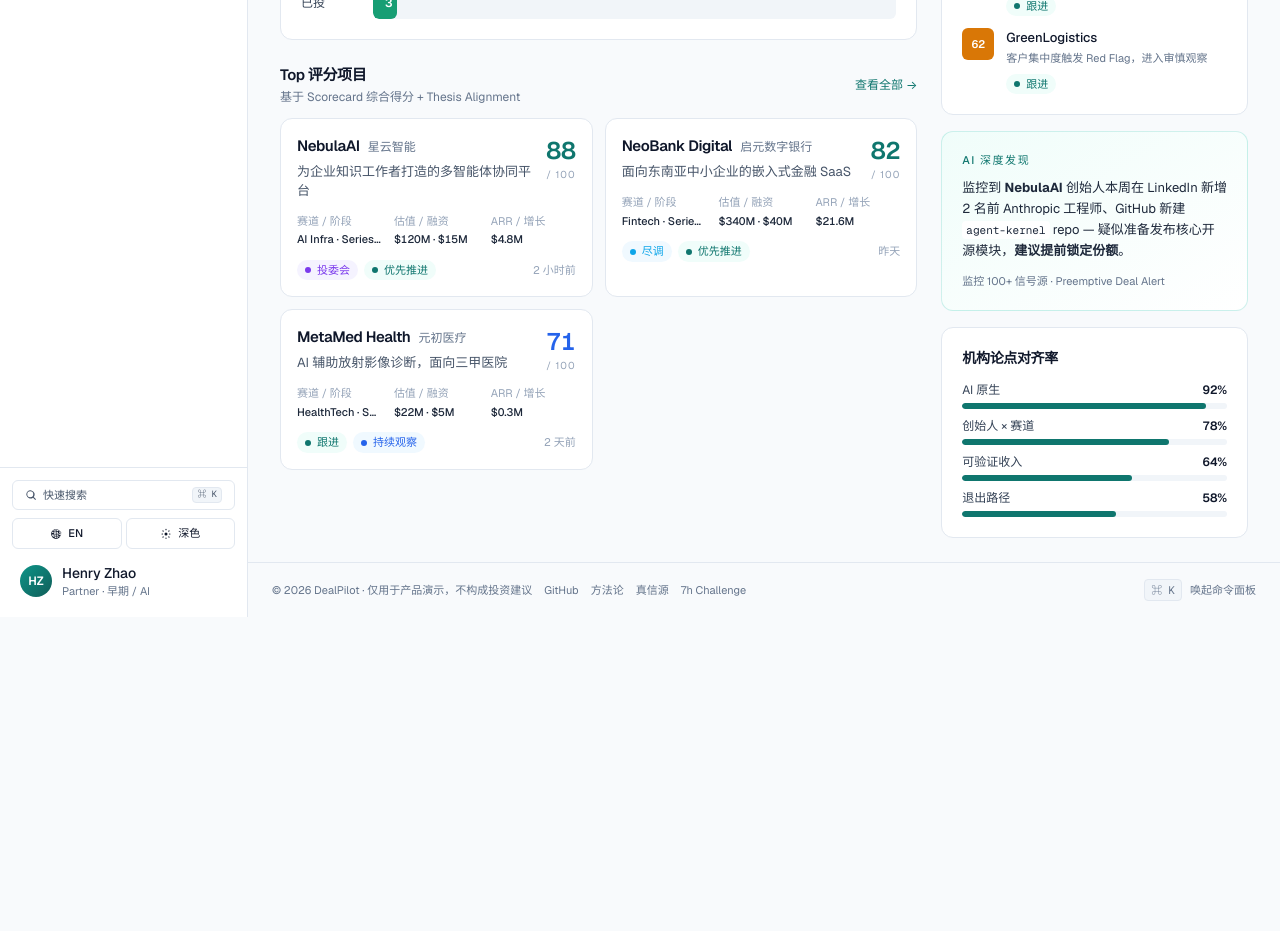
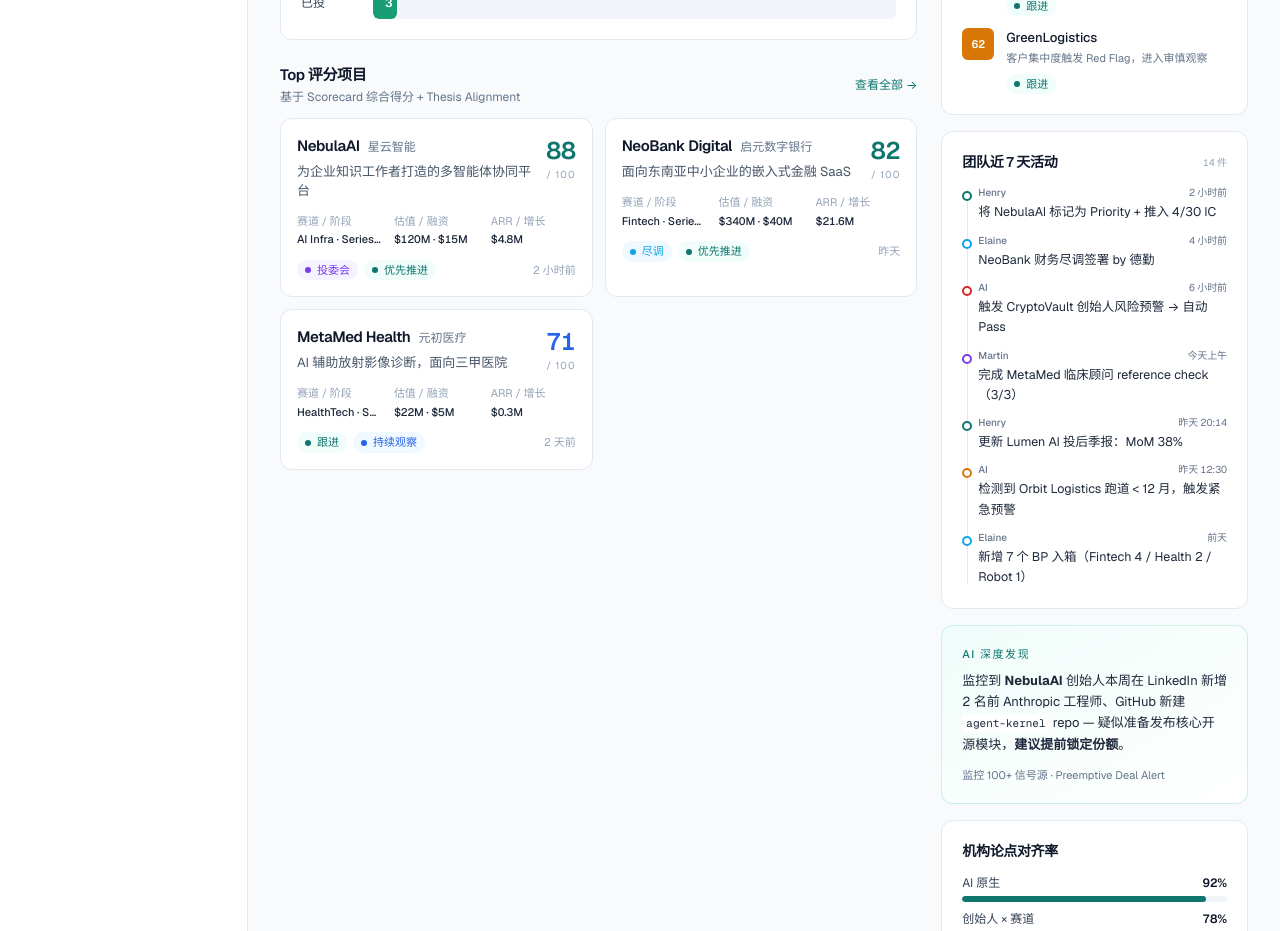
Before and after one commit to sherconan/dealpilot-claude, a React (Vite) app: page / in a window 1280 px wide. Shown: the part 1320-2251 px from the top of the page. Before the commit the page ends 1937 px from the top, so only its background shows below. Built offline with nearby package versions, Linux system fonts and the light colour scheme.

Commit message:
feat(s21): Dashboard 加 7-day team activity feed timeline

```diff
--- a/src/pages/Dashboard.tsx
+++ b/src/pages/Dashboard.tsx
@@ -165,6 +165,33 @@
             </div>
           </div>
 
+          <div className="bg-white border border-ink-200 rounded-xl p-5">
+            <div className="flex items-center justify-between mb-3">
+              <h2 className="font-semibold text-[14px] tracking-tight">团队近 7 天活动</h2>
+              <span className="text-[10px] text-ink-400 num">14 件</span>
+            </div>
+            <ol className="space-y-2.5 relative pl-4 before:absolute before:left-[5px] before:top-1 before:bottom-1 before:w-px before:bg-ink-200">
+              {[
+                { who: 'Henry', t: '2 小时前', icon: '⤴', color: '#0f766e', text: '将 NebulaAI 标记为 Priority + 推入 4/30 IC' },
+                { who: 'Elaine', t: '4 小时前', icon: '✓', color: '#0ea5e9', text: 'NeoBank 财务尽调签署 by 德勤' },
+                { who: 'AI', t: '6 小时前', icon: '!', color: '#dc2626', text: '触发 CryptoVault 创始人风险预警 → 自动 Pass' },
+                { who: 'Martin', t: '今天上午', icon: '✎', color: '#7c3aed', text: '完成 MetaMed 临床顾问 reference check（3/3）' },
+                { who: 'Henry', t: '昨天 20:14', icon: '✎', color: '#0f766e', text: '更新 Lumen AI 投后季报：MoM 38%' },
+                { who: 'AI', t: '昨天 12:30', icon: '⤳', color: '#d97706', text: '检测到 Orbit Logistics 跑道 < 12 月，触发紧急预警' },
+                { who: 'Elaine', t: '前天', icon: '+', color: '#0ea5e9', text: '新增 7 个 BP 入箱（Fintech 4 / Health 2 / Robot 1）' },
+              ].map((a, i) => (
+                <li key={i} className="relative">
+                  <div className="absolute -left-4 top-1.5 w-2.5 h-2.5 rounded-full bg-white border-2" style={{ borderColor: a.color }} />
+                  <div className="flex items-center justify-between text-[10px] text-ink-500 mb-0.5">
+                    <span className="font-medium">{a.who}</span>
+                    <span className="num">{a.t}</span>
+                  </div>
+                  <div className="text-[12.5px] text-ink-800 leading-relaxed">{a.text}</div>
+                </li>
+              ))}
+            </ol>
+          </div>
+
           <div className="bg-gradient-to-br from-brand-50 to-white border border-brand-500/20 rounded-xl p-5">
             <div className="text-[11px] tracking-[0.14em] text-brand-700 uppercase font-medium">AI 深度发现</div>
             <div className="text-[13px] text-ink-800 mt-2 leading-relaxed">
```
